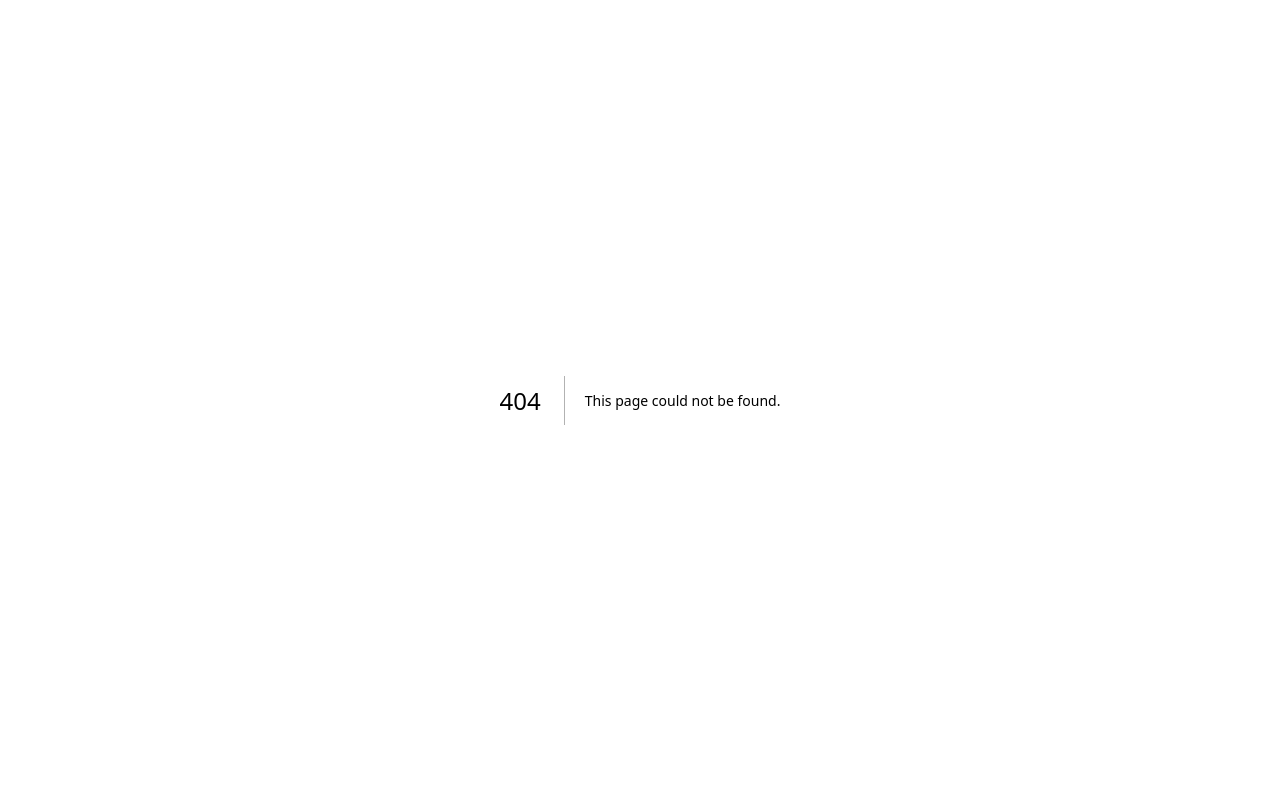
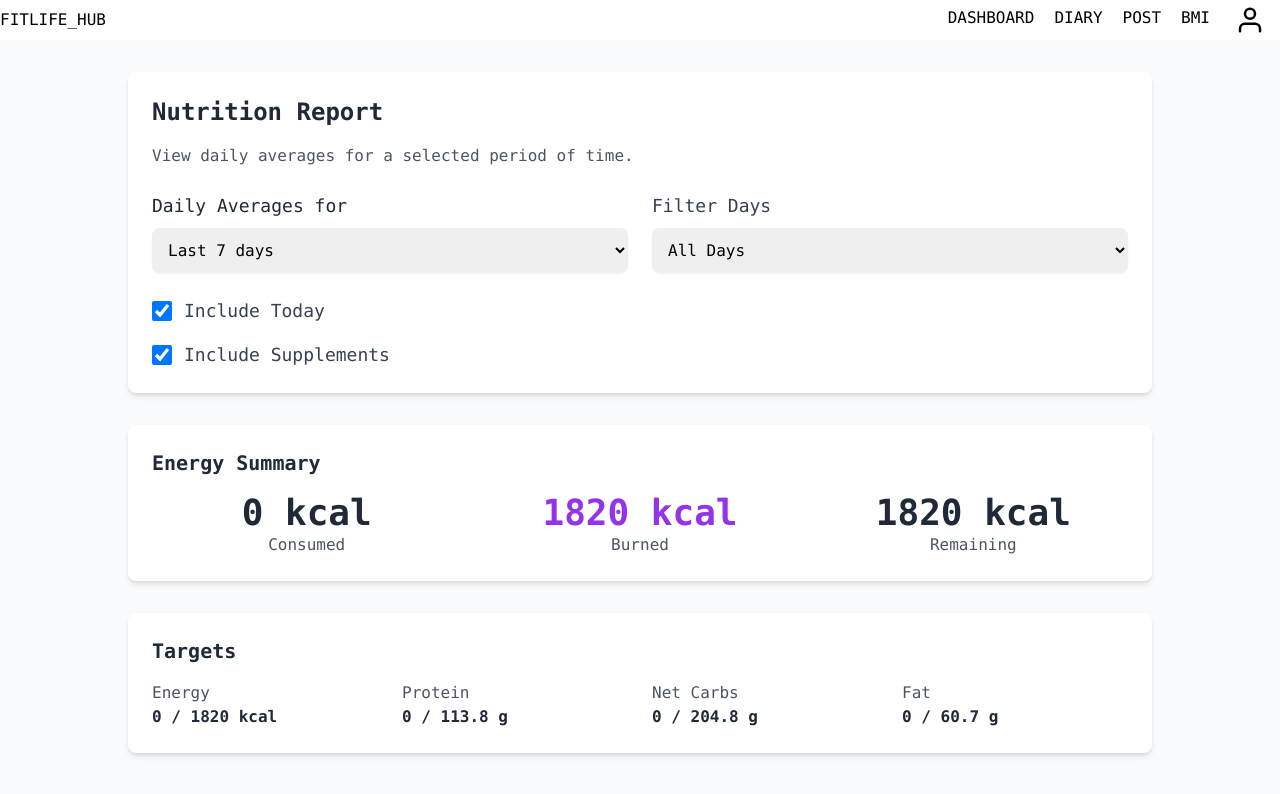
Before and after one commit to Sylveeeeee/fitlife-hub, a Next.js app: page /NutritionReport in a window 1280 px wide. Before the commit this address had no page. Shown: the top 794 px of the page. Built offline with nearby package versions, Linux system fonts and the light colour scheme; no server answers.

Commit message:
Nutrition Report

```diff
--- a/app/(website)/Foods/page.tsx
+++ b/app/(website)/Foods/page.tsx
@@ -47,7 +47,7 @@ export default function CustomMeals() {
             type="text"
             value={mealName}
             onChange={(e) => setMealName(e.target.value)}
-            className="mt-4 block w-full rounded-lg border-gray-700 shadow-sm focus:border-black focus:ring-gray-800 sm:text-lg p-3"
+            className="mt-4 block w-full rounded-lg border-gray-700 shadow-sm sm:text-lg p-3"
 
           />
         </div>
--- /dev/null
+++ b/app/(website)/NutritionReport/page.tsx
@@ -0,0 +1,121 @@
+"use client";
+
+import { useState } from "react";
+
+export default function NutritionReport() {
+  const [dailyAverage, setDailyAverage] = useState("Last 7 days");
+  const [includeToday, setIncludeToday] = useState(true);
+  const [filterDays, setFilterDays] = useState("All Days");
+  const [includeSupplements, setIncludeSupplements] = useState(true);
+
+  return (
+    <div className="min-h-screen font-mono bg-gray-50 p-8">
+
+      <div className="max-w-5xl mx-auto bg-white shadow-md rounded-lg p-6">
+        <h1 className="text-2xl font-bold text-gray-800 mb-4">Nutrition Report</h1>
+        <p className="text-gray-600 mb-6">
+          View daily averages for a selected period of time.
+        </p>
+
+        <div className="grid grid-cols-1 md:grid-cols-2 gap-6">
+        <div>
+  <label className="block text-lg font-medium text-gray-800 mb-2">
+    Daily Averages for
+  </label>
+  <select
+    value={dailyAverage}
+    onChange={(e) => setDailyAverage(e.target.value)}
+    className="block w-full mt-2 p-3 border-gray-200 rounded-lg shadow-sm text-black "
+  >
+    <option>Last 7 days</option>
+    <option>Last 30 days</option>
+    <option>Custom Range</option>
+  </select>
+</div>
+
+
+          <div>
+            <label className="block text-lg font-medium text-gray-700 mb-2">
+              Filter Days
+            </label>
+            <select
+              value={filterDays}
+              onChange={(e) => setFilterDays(e.target.value)}
+              className="block w-full mt-2 p-3 border-gray-200 rounded-lg shadow-sm text-black "
+            >
+              <option>All Days</option>
+              <option>Weekdays Only</option>
+              <option>Weekends Only</option>
+            </select>
+          </div>
+        </div>
+
+
+        <div className="flex items-center mt-6">
+          <input
+            type="checkbox"
+            id="includeToday"
+            checked={includeToday}
+            onChange={(e) => setIncludeToday(e.target.checked)}
+            className="h-5 w-5 border-gray-300 rounded"
+          />
+          <label htmlFor="includeToday" className="ml-3 text-lg text-gray-700">
+            Include Today
+          </label>
+        </div>
+        <div className="flex items-center mt-4">
+          <input
+            type="checkbox"
+            id="includeSupplements"
+            checked={includeSupplements}
+            onChange={(e) => setIncludeSupplements(e.target.checked)}
+            className="h-5 w-5 border-gray-300 rounded"
+          />
+          <label htmlFor="includeSupplements" className="ml-3 text-lg text-gray-700">
+            Include Supplements
+          </label>
+        </div>
+      </div>
+
+      <div className="max-w-5xl mx-auto bg-white shadow-md rounded-lg p-6 mt-8">
+        <h2 className="text-xl font-semibold text-gray-800 mb-4">Energy Summary</h2>
+        <div className="grid grid-cols-1 md:grid-cols-3 gap-6 text-center">
+          <div>
+            <p className="text-4xl font-bold text-gray-800">0 kcal</p>
+            <p className="text-gray-600">Consumed</p>
+          </div>
+          <div>
+            <p className="text-4xl font-bold text-purple-600">1820 kcal</p>
+            <p className="text-gray-600">Burned</p>
+          </div>
+          <div>
+            <p className="text-4xl font-bold text-gray-800">1820 kcal</p>
+            <p className="text-gray-600">Remaining</p>
+          </div>
+        </div>
+      </div>
+
+      <div className="max-w-5xl mx-auto bg-white shadow-md rounded-lg p-6 mt-8">
+        <h2 className="text-xl font-semibold text-gray-800 mb-4">Targets</h2>
+        <div className="grid grid-cols-2 md:grid-cols-4 gap-6">
+          <div>
+            <p className="text-gray-600">Energy</p>
+            <p className="text-gray-800 font-bold">0 / 1820 kcal</p>
+          </div>
+          <div>
+            <p className="text-gray-600">Protein</p>
+            <p className="text-gray-800 font-bold">0 / 113.8 g</p>
+          </div>
+          <div>
+            <p className="text-gray-600">Net Carbs</p>
+            <p className="text-gray-800 font-bold">0 / 204.8 g</p>
+          </div>
+          <div>
+            <p className="text-gray-600">Fat</p>
+            <p className="text-gray-800 font-bold">0 / 60.7 g</p>
+          </div>
+        </div>
+      </div>
+    </div>
+  );
+}
--- a/app/(website)/components/NutritionReport.tsx
+++ /dev/null
@@ -1,71 +0,0 @@
-"use client";
-
-import Link from "next/link";
-
-export default function NutritionReport() {
-  return (
-    <div className="min-h-screen bg-gray-50 p-8">
-
-      <div className="mb-6">
-        <Link href="/BMI">
-          <button className="py-2 px-8 text-center text-white bg-indigo-600 rounded-lg hover:bg-indigo-700 focus:ring-2 focus:ring-indigo-500">
-            Go to BMI
-          </button>
-        </Link>
-      </div>
-
-      <div className="max-w-3xl mx-auto bg-white shadow-md rounded-lg p-6">
-
-        <h1 className="text-2xl font-bold text-gray-800 mb-4">Nutrition Report</h1>
-        <p className="text-gray-600 mb-6">
-          View daily averages for a selected period of time.
-        </p>
-
-
-        <div className="mb-6">
-          <label className="block text-lg font-medium text-gray-700 mb-2">
-            Daily Averages for
-          </label>
-          <select className="block w-full mt-2 p-3 border-gray-300 rounded-lg shadow-sm focus:ring-indigo-500 focus:border-indigo-500">
-            <option>Last 7 days</option>
-            <option>Last 30 days</option>
-            <option>Custom Range</option>
-          </select>
-        </div>
-
-        <div className="flex items-center mb-6">
-          <input
-            type="checkbox"
-            id="includeToday"
-            className="h-5 w-5 text-orange-500 border-gray-300 rounded focus:ring-orange-500"
-          />
-          <label htmlFor="includeToday" className="ml-3 text-lg text-gray-700">
-            Include Today
-          </label>
-        </div>
-
-        <div className="mb-6">
-          <label className="block text-lg font-medium text-gray-700 mb-2">
-            Filter Days
-          </label>
-          <select className="block w-full mt-2 p-3 border-gray-300 rounded-lg shadow-sm focus:ring-indigo-500 focus:border-indigo-500">
-            <option>All Days</option>
-            <option>Weekdays Only</option>
-            <option>Weekends Only</option>
-          </select>
-        </div>
-
-        <div className="flex items-center">
-          <input
-            type="checkbox"
-            id="includeSupplements"
-            className="h-5 w-5 text-orange-500 border-gray-300 rounded focus:ring-orange-500"
-          />
-          <label htmlFor="includeSupplements" className="ml-3 text-lg text-gray-700">
-            Include Supplements
-          </label>
-        </div>
-      </div>
-    </div>
-  );
-}
```
